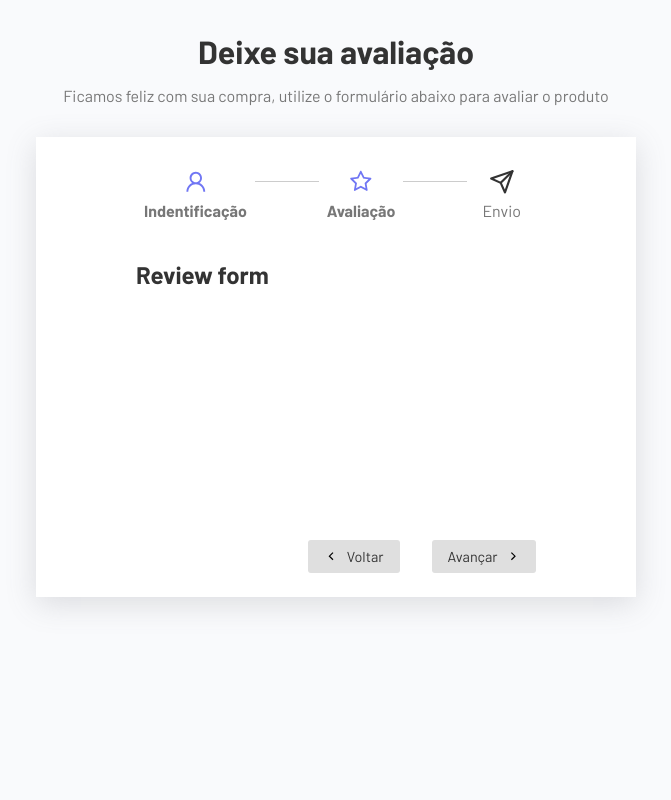
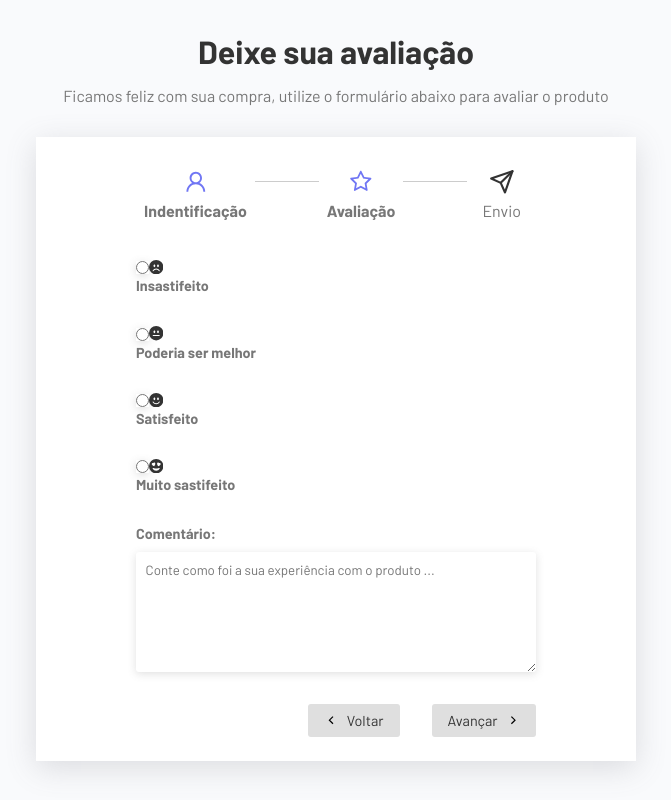
Before and after one commit to veih/formulariaDeAvaliacao, a React (Vite) app: page / in a window 1280 px wide. Both pictures are taken after typing "Sample", "name@example.com" into the empty fields and a click on the button "Avançar". Shown: the whole page, without its empty margins (304-975 px from the left). Built offline with nearby package versions, Linux system fonts and the light colour scheme.

Commit message:
configurando o css do formulário

```diff
--- /dev/null
+++ b/src/components/ReviewForm.css
@@ -0,0 +1,7 @@
+.form-control.score-container {
+    justify-content: center;
+}
+
+.form-control svg {
+    gap: 2rem;
+}
--- a/src/components/ReviewForm.jsx
+++ b/src/components/ReviewForm.jsx
@@ -1,9 +1,57 @@
 import React from 'react'
+
+import {
+  BsFillEmojiHeartEyesFill,
+  BsFillEmojiSmileFill,
+  BsFillEmojiNeutralFill,
+  BsFillEmojiFrownFill,
+} from "react-icons/bs"
+
+import './ReviewForm.css'
 
 const ReviewForm = () => {
   return (
-    <div>
-        <h2>Review form</h2>
+    <div className='review-form'>
+      <div className="form-control score-container">
+        <label className="radio-container">
+          <input type="radio" value='unsatisfied' name='review' required />
+          <BsFillEmojiFrownFill />
+          <p>Insastifeito</p>
+        </label>
+      </div>
+
+      <div className="form-control score-container">
+        <label className="radio-container">
+          <input type="radio" value='neutral' name='review' required />
+          <BsFillEmojiNeutralFill />
+          <p>Poderia ser melhor</p>
+        </label>
+      </div>
+
+      <div className="form-control score-container">
+        <label className="radio-container">
+          <input type="radio" value='satisfied' name='review' required />
+          <BsFillEmojiSmileFill />
+          <p>Satisfeito</p>
+        </label>
+      </div>
+
+      <div className="form-control score-container">
+        <label className="radio-container">
+          <input type="radio" value='very_satisfied' name='review' required />
+          <BsFillEmojiHeartEyesFill />
+          <p>Muito sastifeito</p>
+        </label>
+      </div>
+
+      <div className="form-control">
+        <label htmlFor="comment">Comentário:</label>
+        <textarea
+          name="comment"
+          id="comment"
+          placeholder='Conte como foi a sua experiência com o produto ...'
+          required></textarea>
+      </div>
     </div>
   )
 }
```
